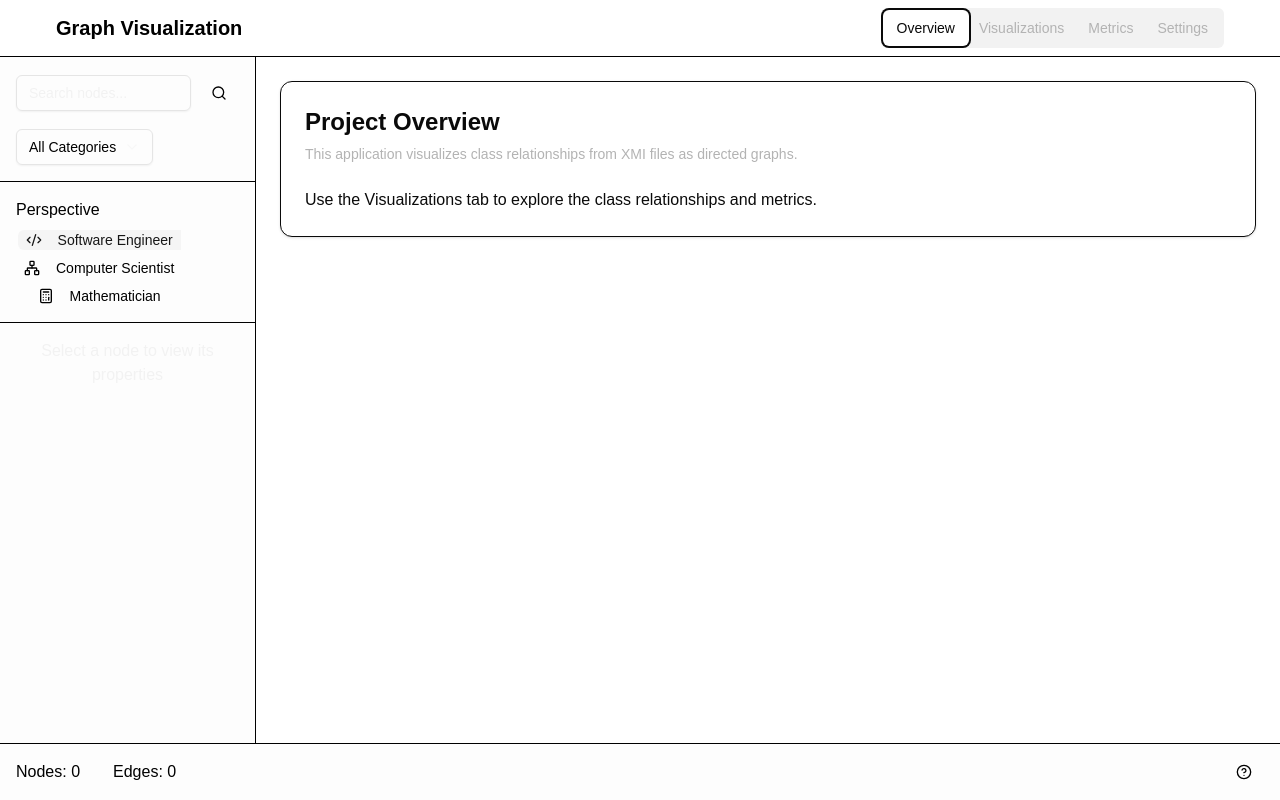
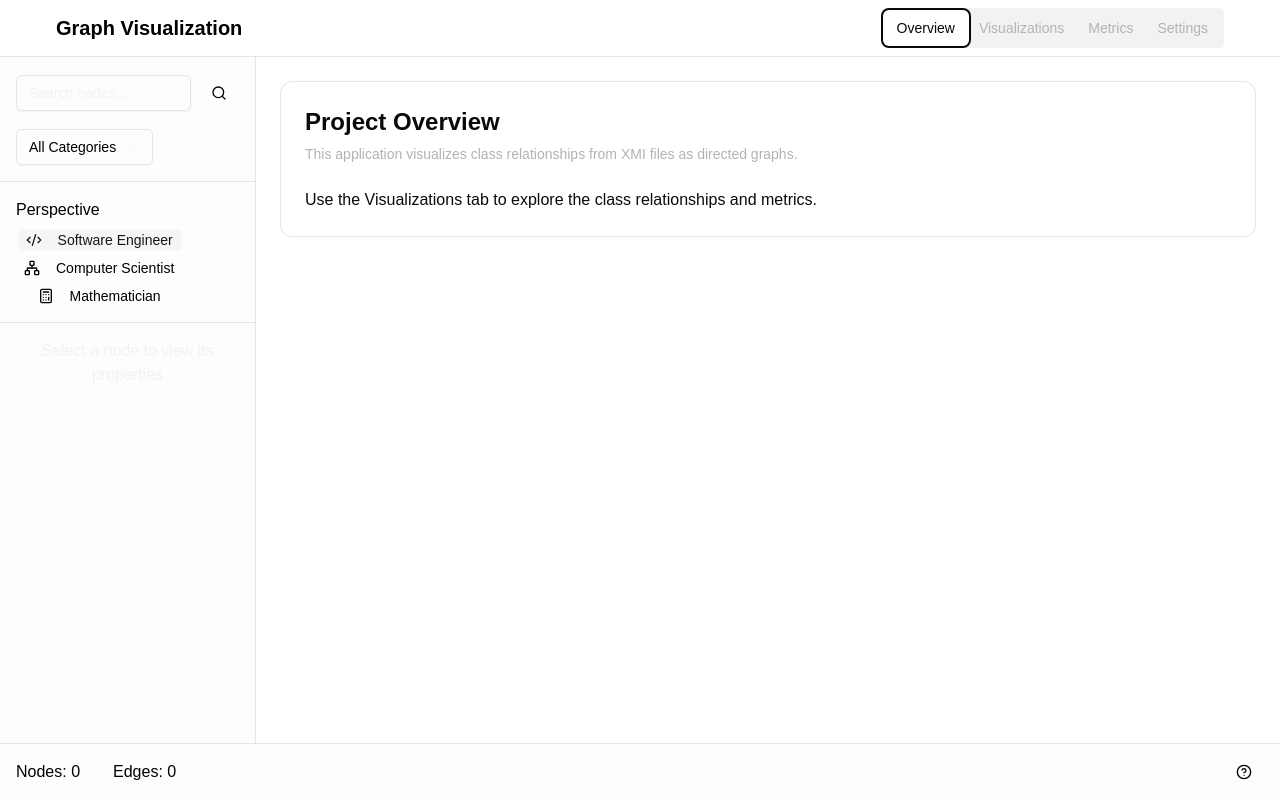
Before and after one commit to b13nmaN/sdmetrics-electron-app, a React (Vite) app in the folder front-end/: page / in a window 1280 px wide. Both pictures are taken after a click on the tab "Overview". Built offline with nearby package versions, Linux system fonts and the light colour scheme.

Commit message:
Refactor NavBar and RightPanel components for improved styling; update CSS variables for consistent border usage

```diff
--- a/front-end/src/components/NavBar.jsx
+++ b/front-end/src/components/NavBar.jsx
@@ -4,7 +4,7 @@ import { Tabs, TabsList, TabsTrigger } from "@/components/ui/tabs"
 export function NavBar({ activeTab, setActiveTab }) {
   return (
 
-    <div className="border-b px-10">
+    <div className="border-b border-b-border px-10">
     <div className="mx-auto px-4 flex items-center justify-between py-2">
       <h1 className="text-xl font-bold">Graph Visualization</h1>
       <TabsList className="ml-auto">
--- a/front-end/src/components/RightPanel.jsx
+++ b/front-end/src/components/RightPanel.jsx
@@ -16,7 +16,7 @@ export function RightPanel({
 }) {
   return (
     <div className="w-4/5 flex flex-col">
-      <TabsContent value="visualizations" className="flex-1 m-0 relative">
+      <TabsContent value="visualizations" className="flex-1 m-0 relative border-">
         <div className="absolute top-4 right-4 flex space-x-2 z-10">
           <Button variant="outline" size="icon" onClick={handleZoomIn}>
             <ZoomIn className="h-4 w-4" />
--- a/front-end/src/components/ui/card.jsx
+++ b/front-end/src/components/ui/card.jsx
@@ -10,7 +10,7 @@ function Card({
     <div
       data-slot="card"
       className={cn(
-        "bg-card text-card-foreground flex flex-col gap-6 rounded-xl border py-6 shadow-sm",
+        "bg-card text-card-foreground flex flex-col gap-6 rounded-xl border py-6 ",
         className
       )}
       {...props} />
--- a/front-end/src/index.css
+++ b/front-end/src/index.css
@@ -4,12 +4,13 @@
 /* main css */
 body {
   font-family: Arial, Helvetica, sans-serif;
+
 }
 
 
 @theme {
   /* Colors */
-  --color-border: hsl(var(--border-b));
+  --color-border: hsl(var(--border));
   --color-input: hsl(var(--input));
   --color-ring: hsl(var(--ring));
   --color-background: hsl(var(--background));
@@ -61,6 +62,10 @@ body {
   }
 }
 
+body, div{
+  @apply  border-border;
+}
+
 /* Define the CSS variables referenced above (from your earlier CSS file) */
 @layer base {
   :root {
@@ -81,7 +86,7 @@ body {
     --accent-foreground: 0 0% 9%;
     --destructive: 0 84.2% 60.2%;
     --destructive-foreground: 0 0% 98%;
-    --border-b: 0 0% 89.8%;
+    --border: 0 0% 89.8%;
     --input: 0 0% 89.8%;
     --ring: 0 0% 3.9%;
     --radius: 0.5rem;
```
